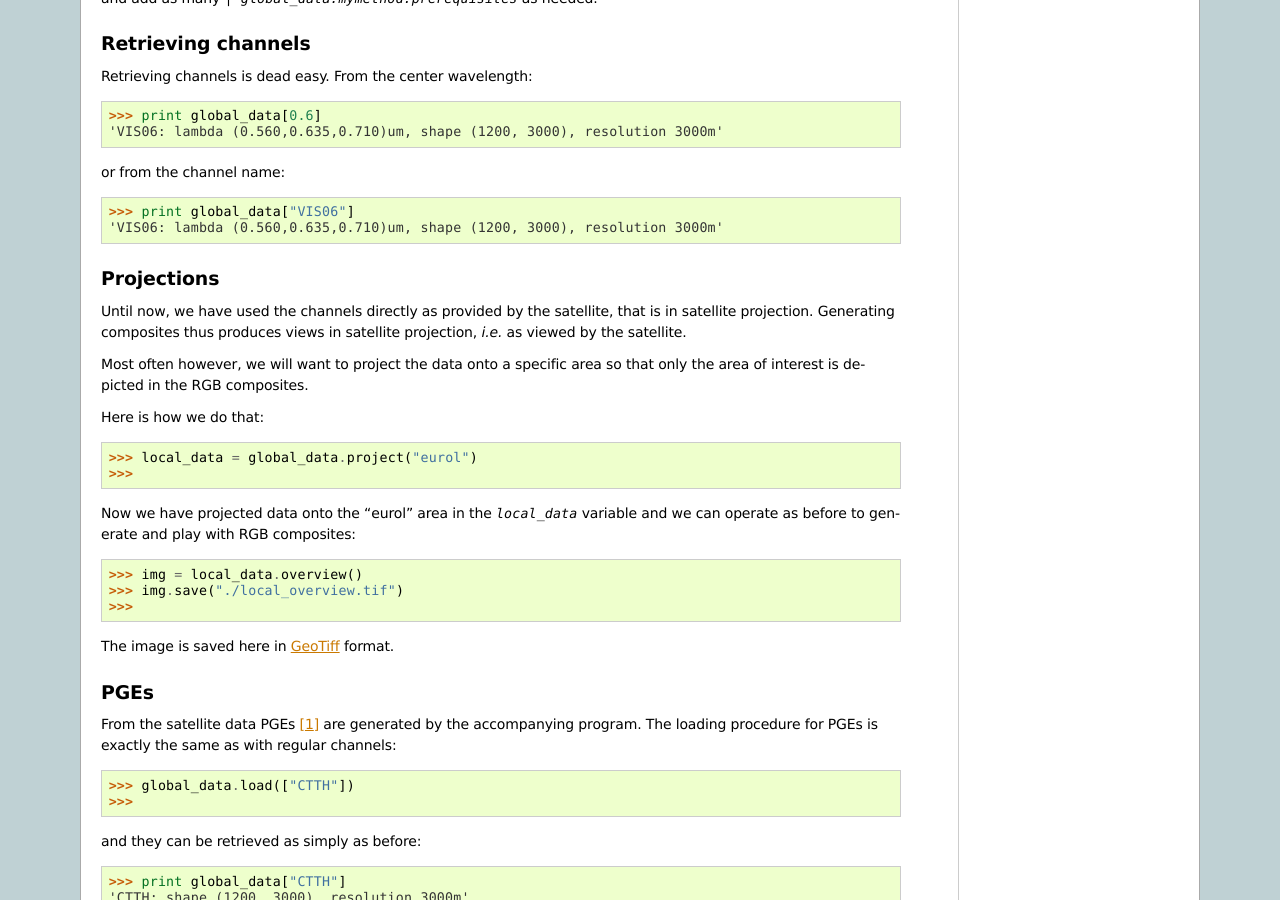
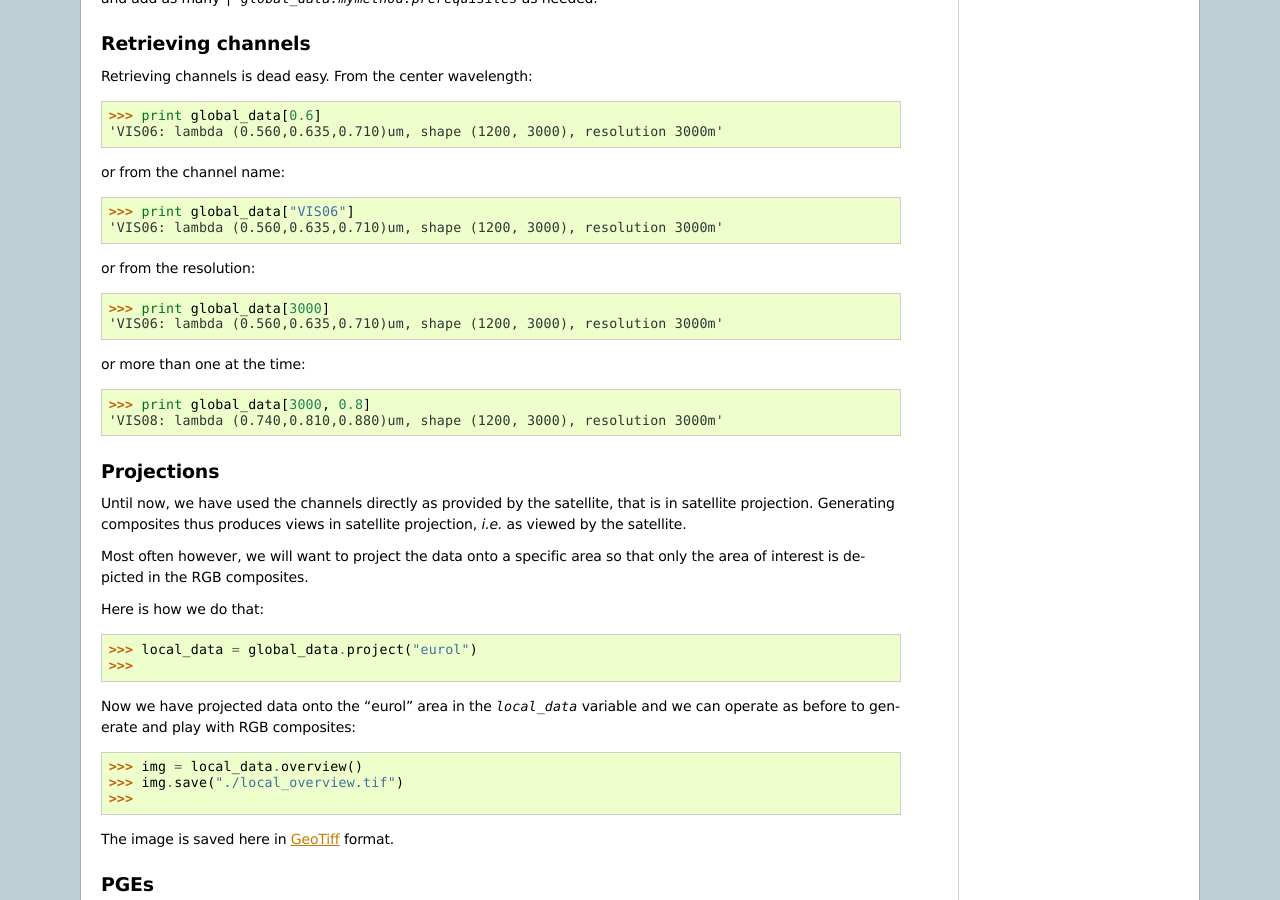
Before and after one commit to krldmi/MPPP, a Sphinx documentation site: the page built from doc/source/quickstart.rst, in a window 1280 px wide and 900 px high, scrolled down 1106 px. Built offline with Sphinx 7.4.7, drawn with Linux system fonts in a browser that asks for light colours.

Commit message:
Added more examples of channel extraction.

```diff
--- a/doc/source/quickstart.rst
+++ b/doc/source/quickstart.rst
@@ -81,6 +81,18 @@ or from the channel name::
    >>> print global_data["VIS06"]
    'VIS06: lambda (0.560,0.635,0.710)um, shape (1200, 3000), resolution 3000m'
 
+or from the resolution::
+
+   >>> print global_data[3000]
+   'VIS06: lambda (0.560,0.635,0.710)um, shape (1200, 3000), resolution 3000m'
+
+or more than one at the time::
+
+   >>> print global_data[3000, 0.8]
+   'VIS08: lambda (0.740,0.810,0.880)um, shape (1200, 3000), resolution 3000m'
+
+
+
 
 Projections
 ===========
```
